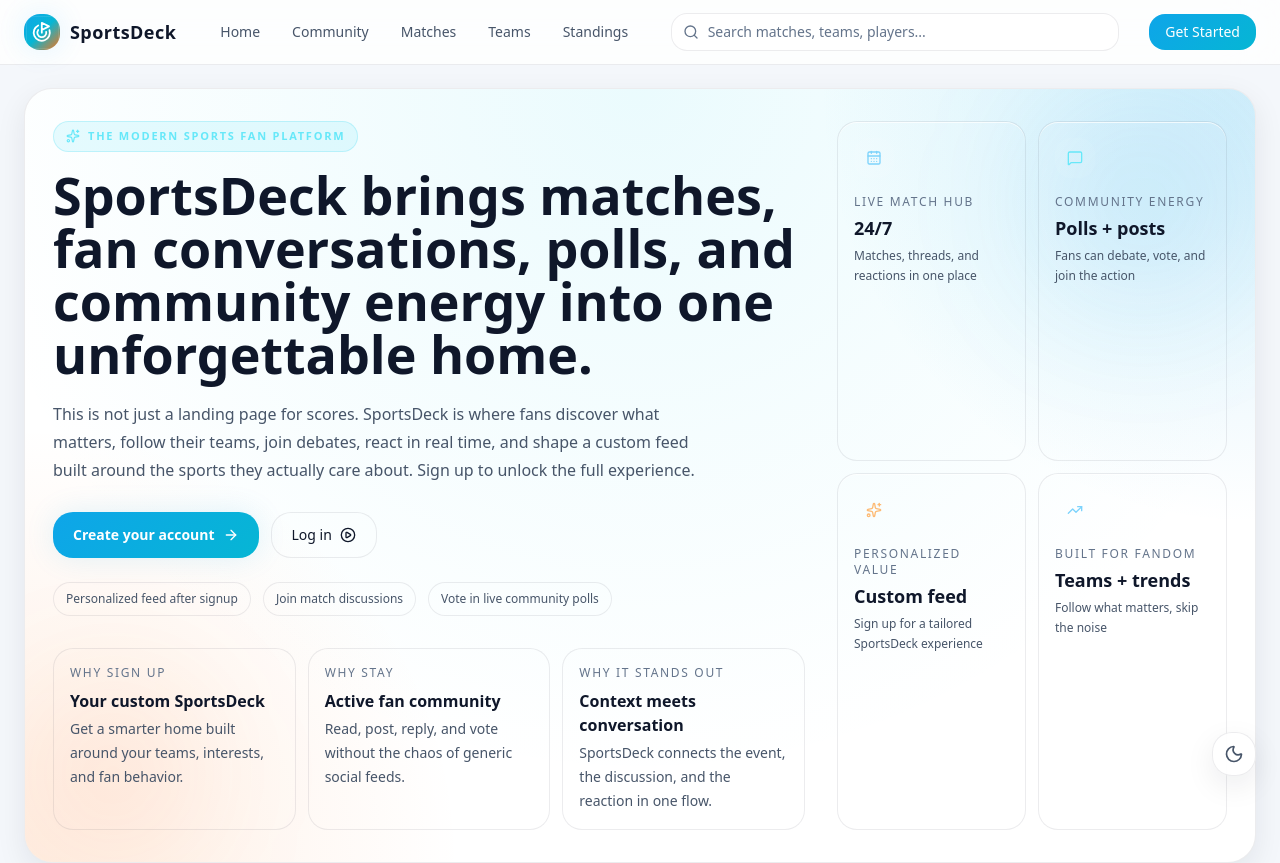
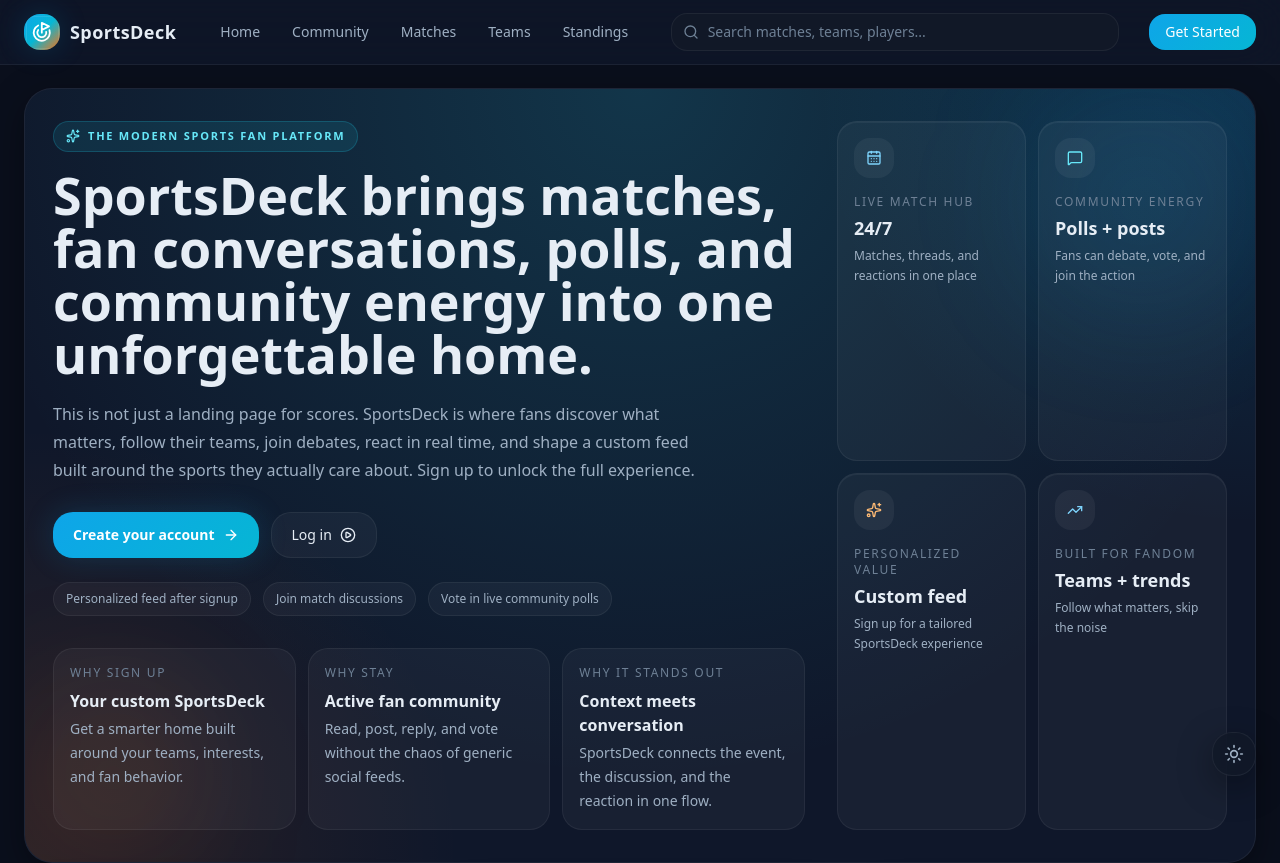
Before and after one commit to Abu-ls-10/sportsdeck, a Next.js app in the folder sportsdeck-app/: page / in a window 1280 px wide. Shown: the top 863 px of the page. Built offline with nearby package versions, Linux system fonts and the light colour scheme.

Commit message:
Update toggle

```diff
--- a/sportsdeck-app/src/app/layout.tsx
+++ b/sportsdeck-app/src/app/layout.tsx
@@ -14,9 +14,8 @@ export default function RootLayout({
   children: ReactNode;
 }) {
   return (
-    <html lang="en" className="dark">
-      <body className="bg-bg-main text-text-primary">
-
+    <html lang="en">
+      <head>
         <script
           dangerouslySetInnerHTML={{
             __html: `
@@ -36,6 +35,8 @@ export default function RootLayout({
             `,
           }}
         />
+      </head>
+      <body className="bg-bg-main text-text-primary">
 
         <AuthProvider>{children}</AuthProvider>
 
--- a/sportsdeck-app/src/components/ui/ThemeToggle.tsx
+++ b/sportsdeck-app/src/components/ui/ThemeToggle.tsx
@@ -17,7 +17,7 @@ function getInitialTheme(): Theme {
 }
 
 export default function ThemeToggle() {
-  const [theme, setTheme] = useState<Theme>(getInitialTheme);
+  const [theme, setTheme] = useState<"light" | "dark">("dark");
 
   /**
    * ONLY sync external systems
```
